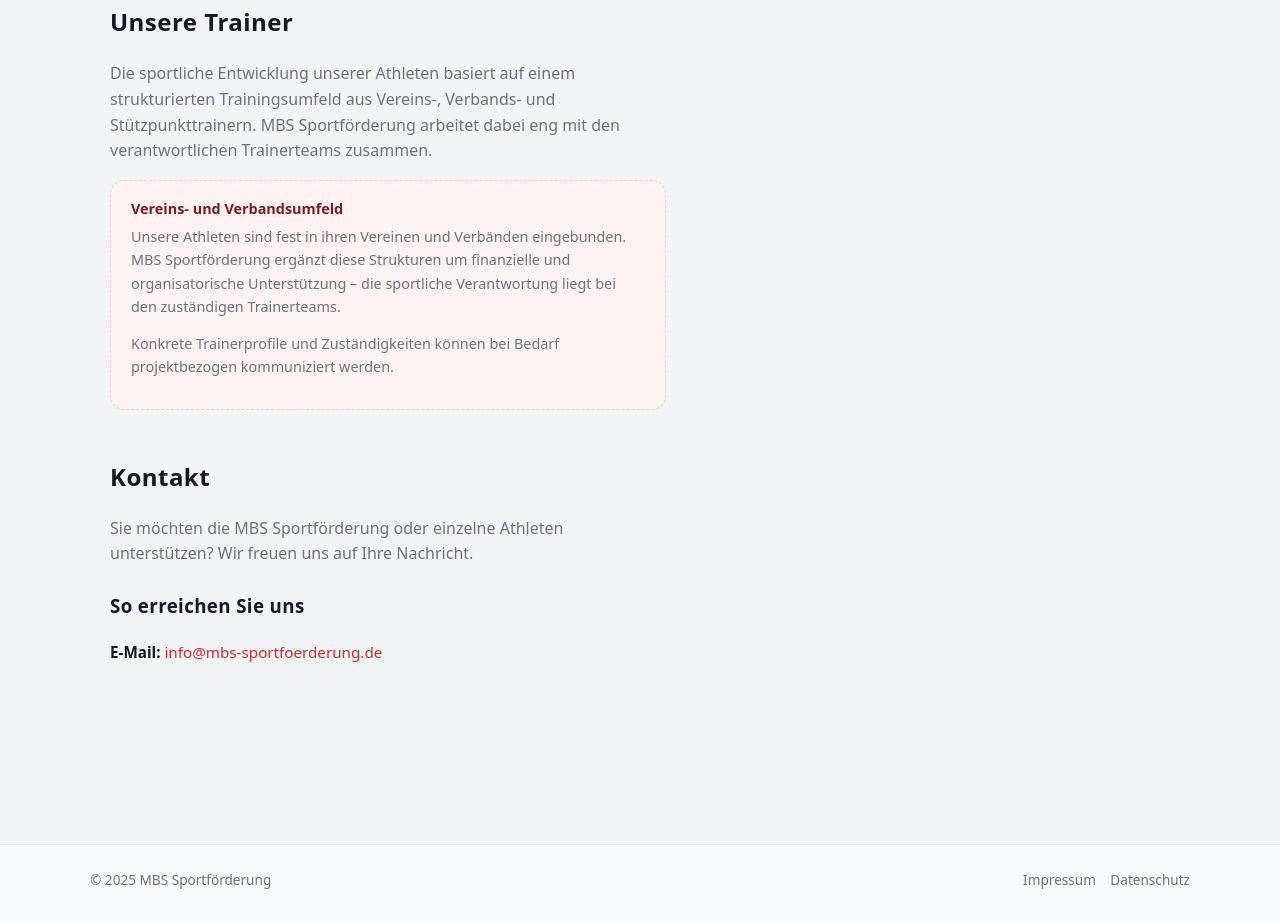
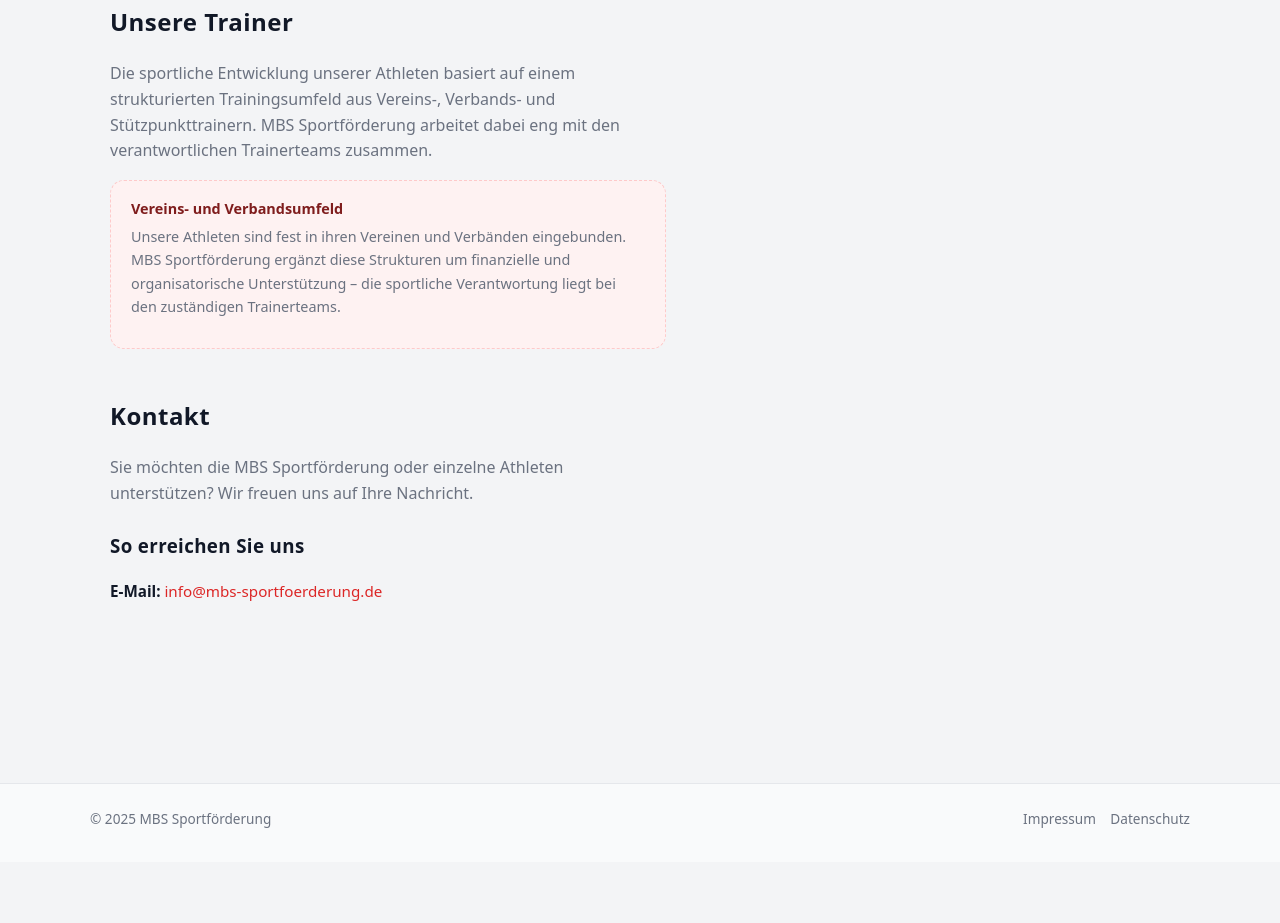
Before and after one commit to mbssport/mbs-sportfoerderung, a plain HTML site: page index.html in a window 1280 px wide. Shown: the part 2100-3023 px from the top of the page. After the commit the page ends 2962 px from the top, so only its background shows below. Drawn offline with Linux system fonts and the light colour scheme.

Commit message:
Update index.html
update 3

```diff
--- a/index.html
+++ b/index.html
@@ -612,10 +612,6 @@
             organisatorische Unterstützung – die sportliche Verantwortung liegt bei
             den zuständigen Trainerteams.
           </p>
-          <p style="margin-top:0.5rem;">
-            Konkrete Trainerprofile und Zuständigkeiten können bei Bedarf
-            projektbezogen kommuniziert werden.
-          </p>
         </div>
       </div>
     </section>
```
